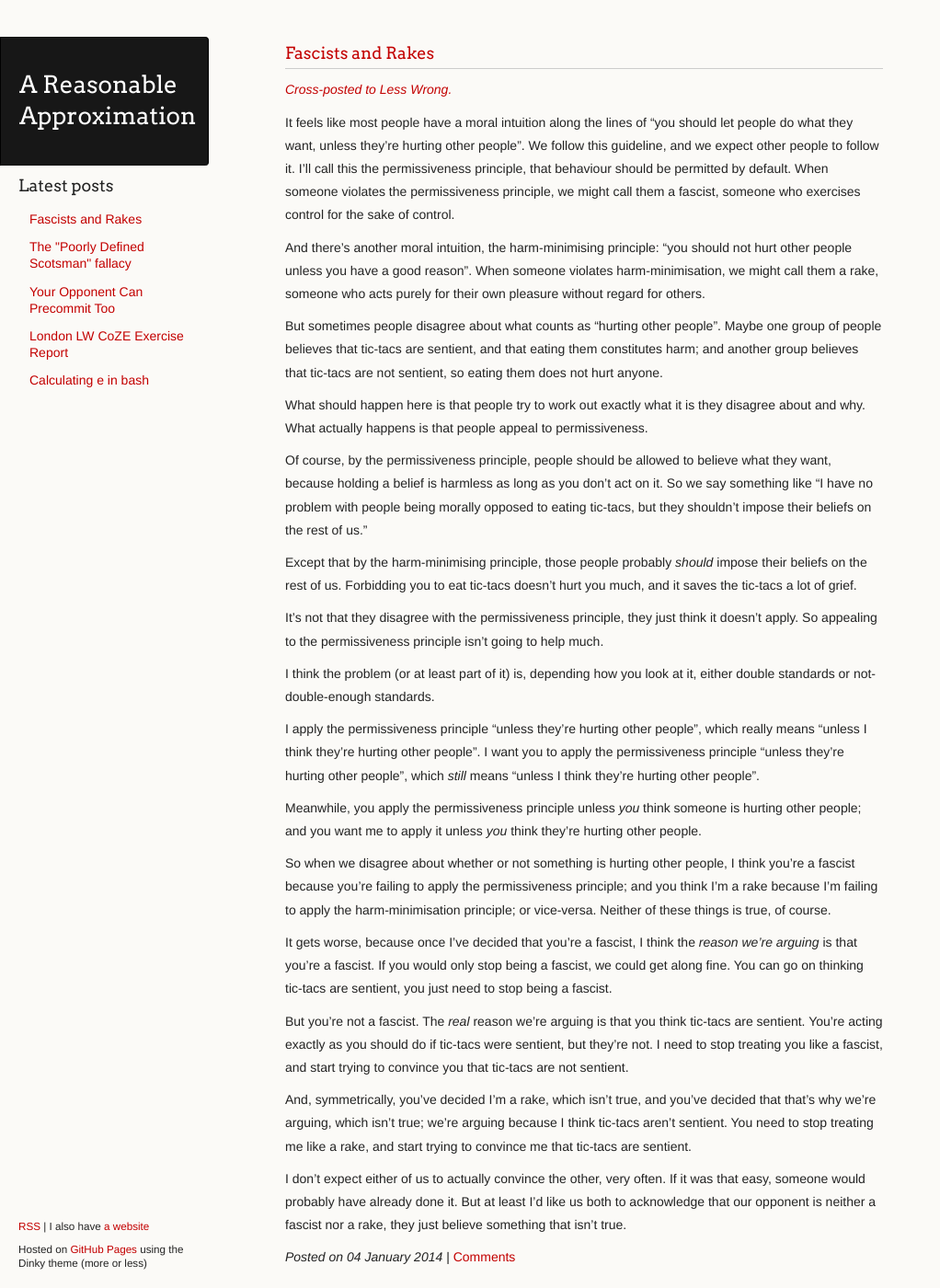
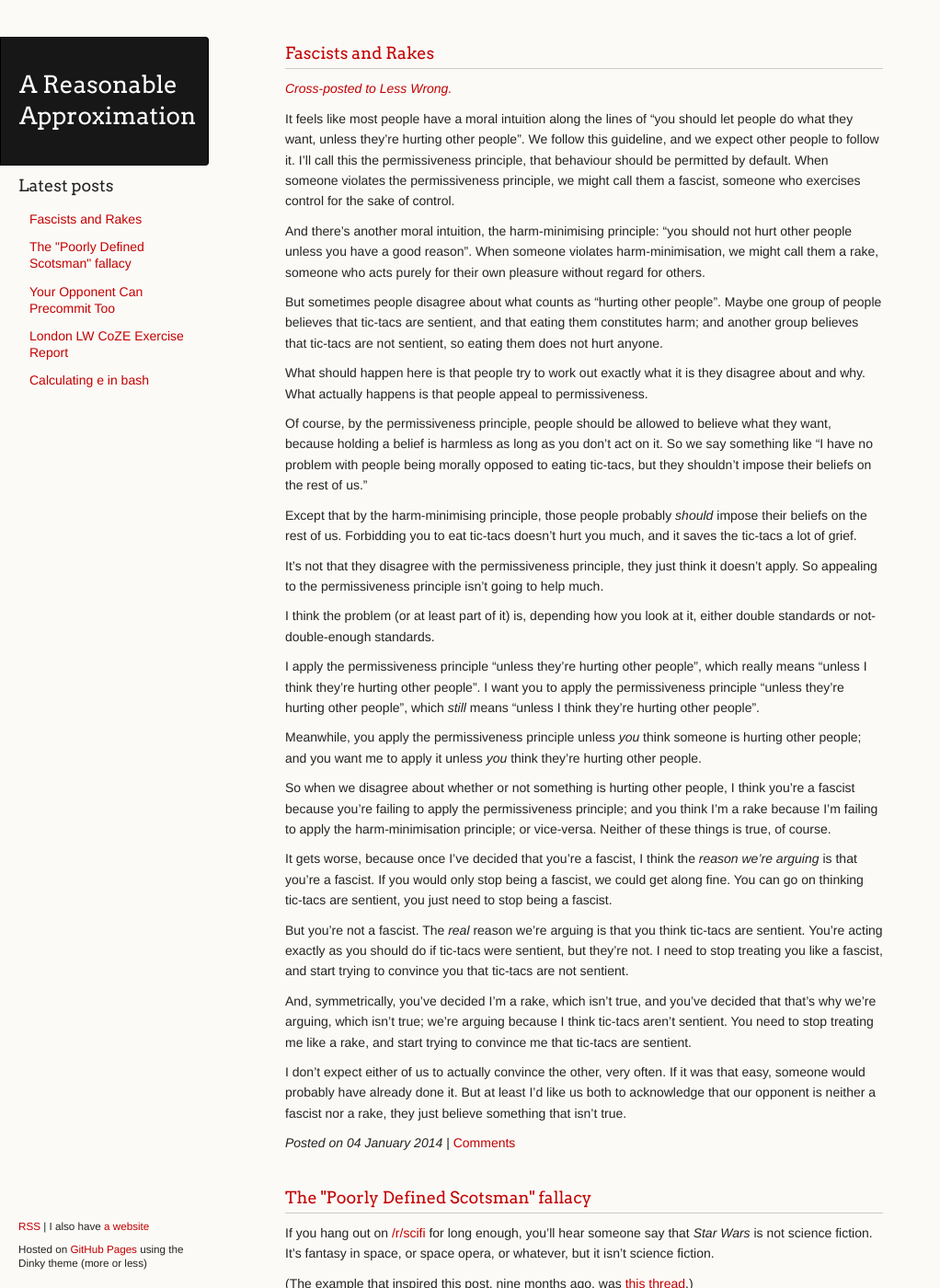
Before and after one commit to ChickenProp/chickenprop.github.com, a Jekyll site: the page built from index.html, in a window 1280 px wide and 1400 px high. Shown: the whole window at 92% size, without its empty margins (0-1022 px from the left). Built offline with Jekyll 4.4.1, drawn with Linux system fonts in a browser that asks for light colours; comment, search, counter and statistics services are not loaded.

Commit message:
Styling.

```diff
--- a/stylesheets/styles.css
+++ b/stylesheets/styles.css
@@ -33,7 +33,7 @@ body {
 	color: #232323;
 	background-color: #FBFAF7;
 	margin: 0;
-	line-height: 1.8em;
+	line-height: 1.6em;
 	-webkit-font-smoothing: antialiased;
 
 }
```
